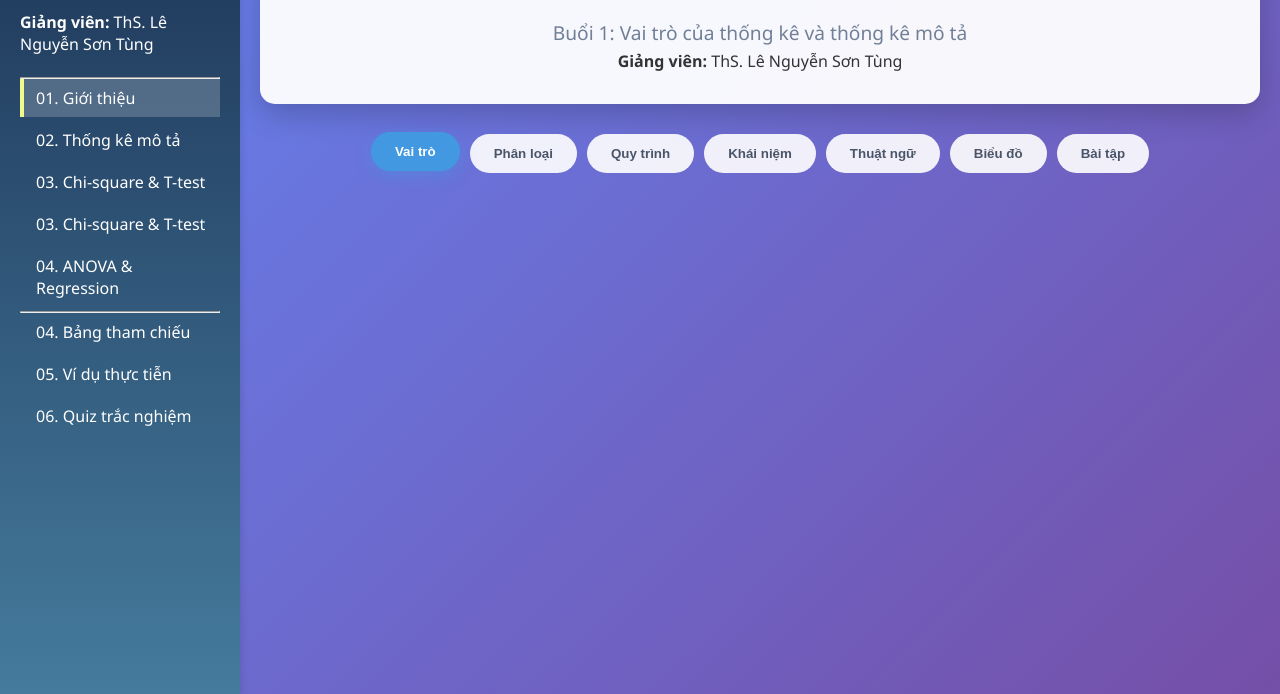
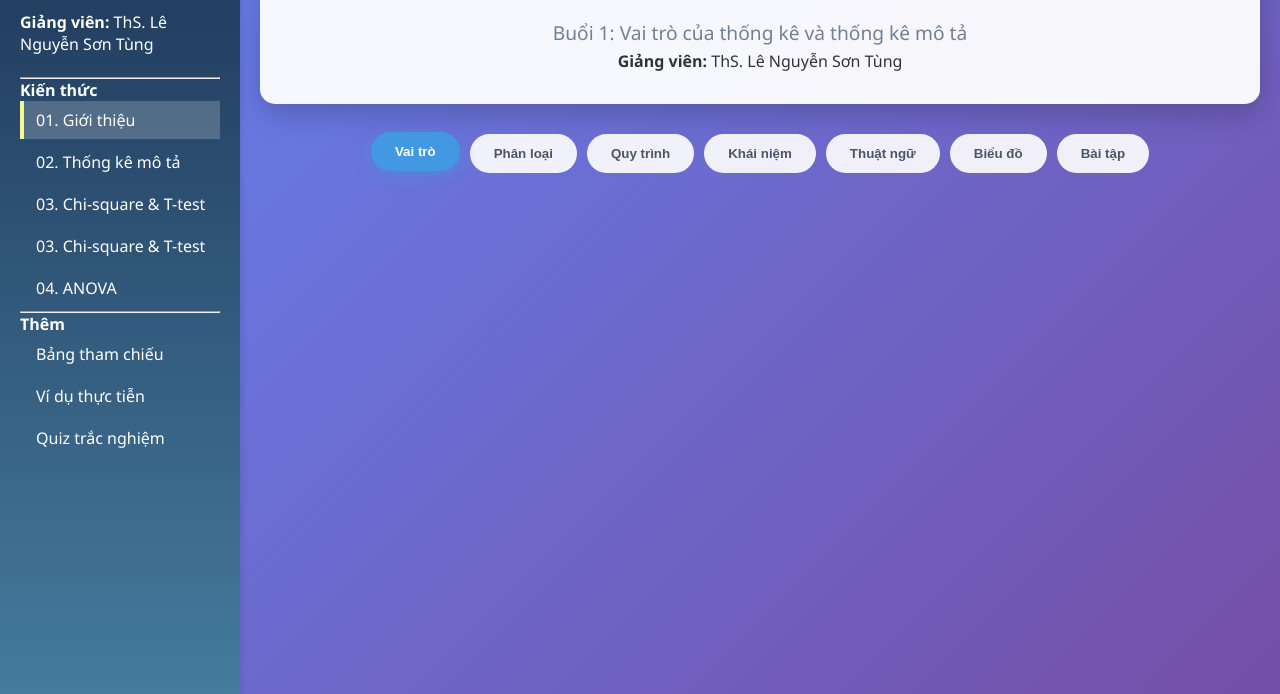
Before and after one commit to zoom2408/ThongKe, a website: page index.html in a window 1280 px wide. Shown: the part 106-800 px from the top of the page. Drawn offline with Linux system fonts and the light colour scheme.

Commit message:
update sidebar

```diff
--- a/index.html
+++ b/index.html
@@ -15,15 +15,17 @@
       <p><strong>Giảng viên:</strong> ThS. Lê Nguyễn Sơn Tùng</p>
       <br>
       <hr>
+      <p><strong>Kiến thức</strong></p>
       <a id="menu_intro" data-file="01_intro.html" onclick="loadPage(event, '01_intro.html')">01. Giới thiệu</a>
       <a data-file="02_descriptiveStat.html" onclick="loadPage(event, '02_descriptiveStat.html')">02. Thống kê mô tả</a>
       <a data-file="03_test_1.html" onclick="loadPage(event, '03_test_1.html')">03. Chi-square &amp; T-test</a>
       <a data-file="03_test_1.html" onclick="loadPage(event, '03_test_1.html')">03. Chi-square &amp; T-test</a>
-      <a data-file="04_anova.html" onclick="loadPage(event, '04_anova.html')">04. ANOVA &amp; Regression</a>
+      <a data-file="04_anova.html" onclick="loadPage(event, '04_anova.html')">04. ANOVA</a>
       <hr>
-      <a data-file="cheatsheet.html" onclick="loadPage(event, 'cheatsheet.html')">04. Bảng tham chiếu</a>
-      <a data-file="examples.html" onclick="loadPage(event, 'examples.html')">05. Ví dụ thực tiễn</a>
-      <a data-file="quiz.html" onclick="loadPage(event, 'quiz.html')">06. Quiz trắc nghiệm</a>
+      <p><strong>Thêm</strong></p>
+      <a data-file="cheatsheet.html" onclick="loadPage(event, 'cheatsheet.html')">Bảng tham chiếu</a>
+      <a data-file="examples.html" onclick="loadPage(event, 'examples.html')">Ví dụ thực tiễn</a>
+      <a data-file="quiz.html" onclick="loadPage(event, 'quiz.html')">Quiz trắc nghiệm</a>
     </div>
     <div class="content">
       <iframe id="viewer" src="01_intro.html" class="page-frame" data-default="01_intro.html"></iframe>
```
